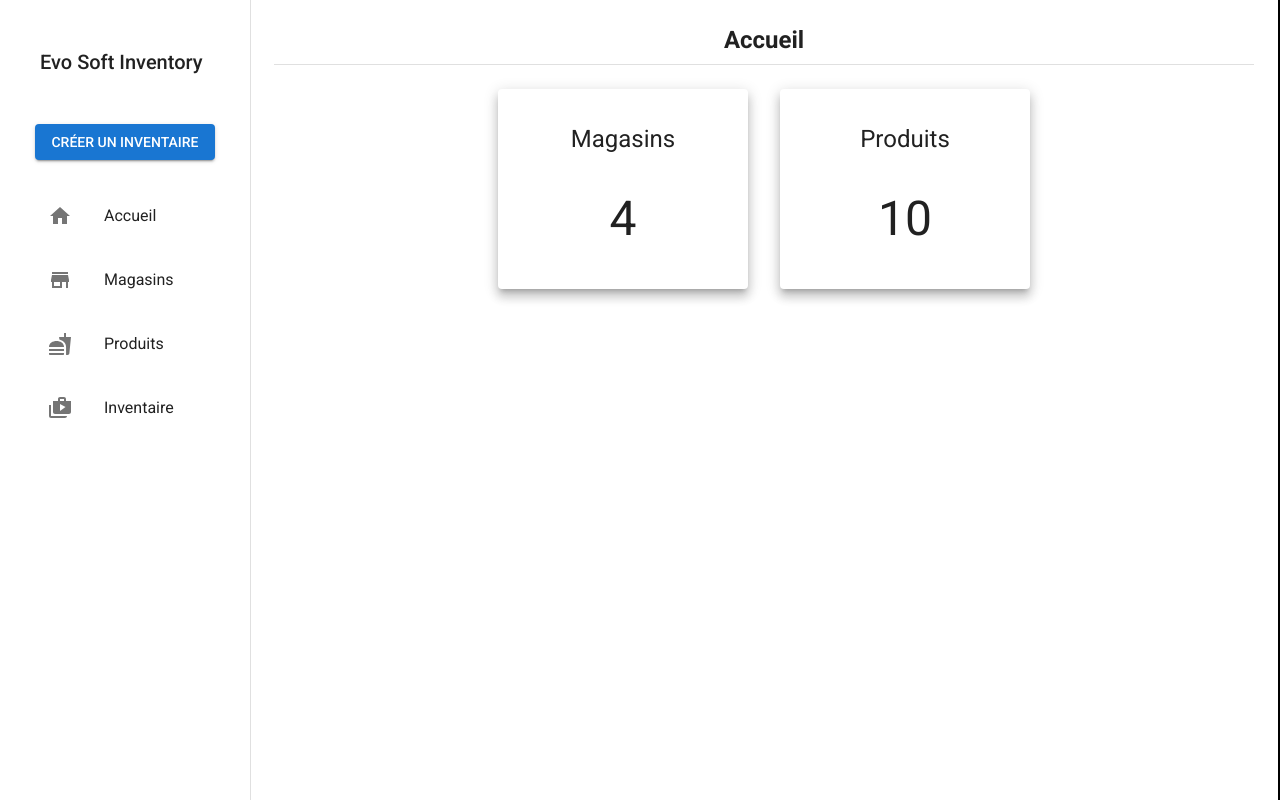
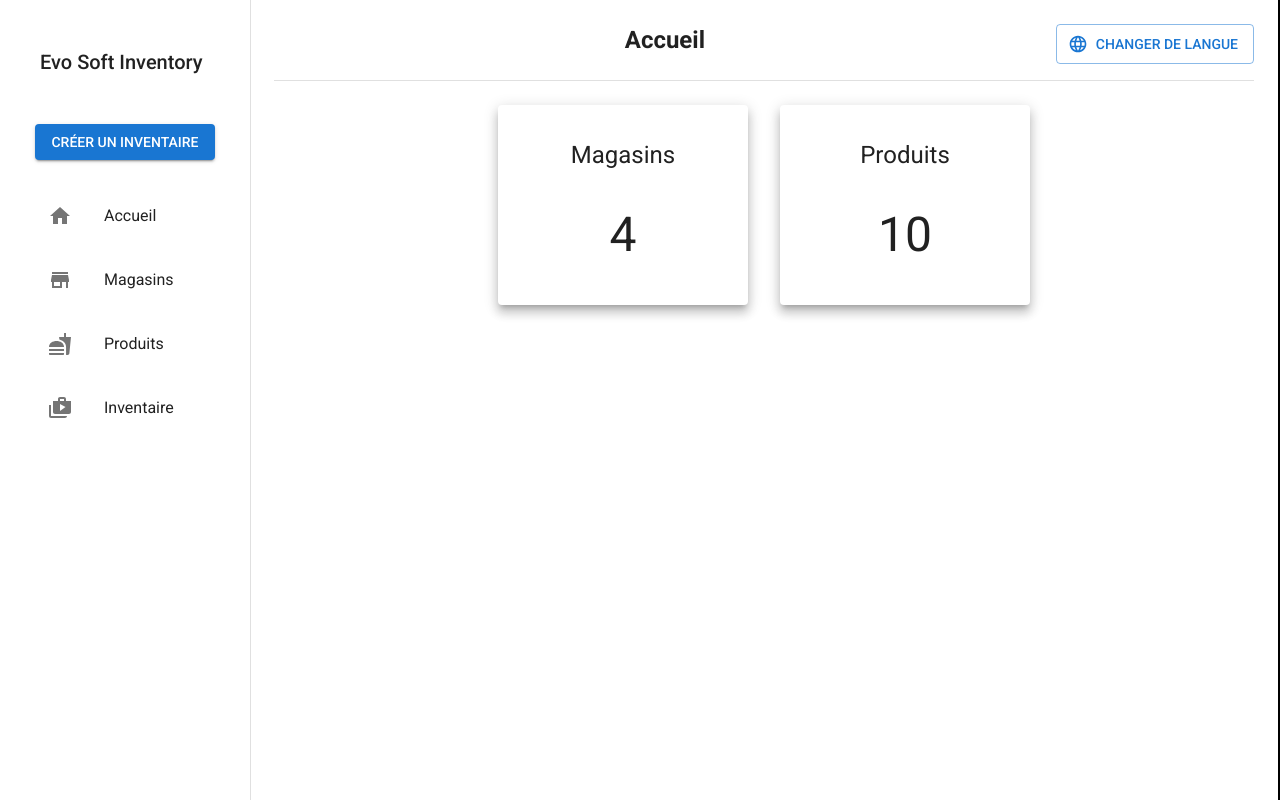
Before and after one commit to Mewoabi-Joe/evoSoftInventory, a React (Vite) app: page / in a window 1280 px wide. Built offline with nearby package versions, Linux system fonts and the light colour scheme; what @toolpad/core would draw is missing.

Commit message:
Internationalisation i18next configurée avec les traductions pour la mise en page et la page d'accueil

```diff
--- a/package.json
+++ b/package.json
@@ -19,8 +19,10 @@
     "@mui/x-date-pickers": "^7.16.0",
     "@toolpad/core": "^0.5.2",
     "dayjs": "^1.11.13",
+    "i18next": "^23.15.1",
     "react": "^18.3.1",
     "react-dom": "^18.3.1",
+    "react-i18next": "^15.0.1",
     "react-router-dom": "^6.26.1"
   },
   "devDependencies": {
--- a/src/composants/EnTetePage.tsx
+++ b/src/composants/EnTetePage.tsx
@@ -1,12 +1,34 @@
-import { Box, Divider, Typography } from "@mui/material";
+import { Box, Button, Divider, Typography } from "@mui/material";
+import LanguageIcon from '@mui/icons-material/Language';
+import { useTranslation } from 'react-i18next';
 
 const EnTetePage = ({ texte }: { texte: string }) => {
+
+	const {i18n, t } = useTranslation();
+
+
+	const changeLanguage = () => {
+		//check the language and switch to the other
+		let lng = i18n.language;
+
+		i18n.changeLanguage(lng === 'en' ? 'fr' : 'en');
+	  };
+
 	return (
 		<Box position={'sticky'} top={'20px'} >
-			<Typography fontWeight={'bold'} gutterBottom textAlign={'center'} component={"h2"} variant="h5">
+			<Box display={'flex'} justifyContent={'center'}><Typography ml={'auto'} fontWeight={'bold'} gutterBottom textAlign={'center'} component={"h2"} variant="h5">
 				{texte}
 			</Typography>
-			<Divider  />
+				<Button
+				sx={{ml: 'auto'}}
+					variant="outlined"
+					startIcon={<LanguageIcon />}
+					onClick={changeLanguage}
+				>
+					{t('changeLanguage')}
+				</Button>
+			</Box>
+			<Divider sx={{my: 2}} />
 		</Box>
 	);
 };
--- /dev/null
+++ b/src/i18n.ts
@@ -0,0 +1,26 @@
+import i18n from 'i18next';
+import { initReactI18next } from 'react-i18next';
+import translationEN from './locales/en/translation.json';
+import translationFR from './locales/fr/translation.json';
+
+const resources = {
+  en: {
+    translation: translationEN
+  },
+  fr: {
+    translation: translationFR
+  }
+};
+
+i18n
+  .use(initReactI18next)
+  .init({
+    resources,
+    lng: 'fr', // default language
+    fallbackLng: 'fr',
+    interpolation: {
+      escapeValue: false
+    }
+  });
+
+export default i18n;
--- /dev/null
+++ b/src/locales/en/translation.json
@@ -0,0 +1,18 @@
+{
+  "appTitle": "Evo Soft Inventory",
+  "createInventory": "Create Inventory",
+  "drawerItems": {
+    "home": "Home",
+    "stores": "Stores",
+    "products": "Products",
+    "inventory": "Inventory"
+  },
+  "changeLanguage": "Switch Language",
+  "homePage": {
+    "pageTitle": "Home",
+    "cardTitles": {
+      "stores": "Stores",
+      "products": "Products"
+    }
+  }
+}
--- /dev/null
+++ b/src/locales/fr/translation.json
@@ -0,0 +1,16 @@
+{
+  "appTitle": "Evo Soft Inventory",
+  "createInventory": "Créer un inventaire",
+  "drawerItems": {
+    "home": "Accueil",
+    "stores": "Magasins",
+    "products": "Produits",
+    "inventory": "Inventaire"
+  },
+  "changeLanguage": "Changer de langue",
+  "homePage": {"pageTitle": "Accueil",
+  "cardTitles": {
+    "stores": "Magasins",
+    "products": "Produits"
+  }}
+}
--- a/src/main.tsx
+++ b/src/main.tsx
@@ -11,6 +11,8 @@ import CssBaseline from "@mui/material/CssBaseline";
 import { NotificationsProvider } from "@toolpad/core/useNotifications";
 import { LocalizationProvider } from "@mui/x-date-pickers";
 import { AdapterDayjs } from "@mui/x-date-pickers/AdapterDayjs";
+import i18n from './i18n';
+import { I18nextProvider } from 'react-i18next';
 
 const theme = createTheme({
 	typography: {
@@ -22,10 +24,12 @@ createRoot(document.getElementById("root")!).render(
 	<StrictMode>
 		<ThemeProvider theme={theme}>
 			<NotificationsProvider>
+			<I18nextProvider i18n={i18n}>
 				<LocalizationProvider dateAdapter={AdapterDayjs}>
 					<CssBaseline />
 					<App />
 				</LocalizationProvider>
+			</I18nextProvider>
 			</NotificationsProvider>
 		</ThemeProvider>
 	</StrictMode>
--- a/src/miseEnPages/MiseEnPageApplication.tsx
+++ b/src/miseEnPages/MiseEnPageApplication.tsx
@@ -2,7 +2,6 @@ import Box from "@mui/material/Box";
 import Drawer from "@mui/material/Drawer";
 import Button from "@mui/material/Button";
 import List from "@mui/material/List";
-// import Divider from "@mui/material/Divider";
 import ListItem from "@mui/material/ListItem";
 import ListItemButton from "@mui/material/ListItemButton";
 import ListItemIcon from "@mui/material/ListItemIcon";
@@ -13,31 +12,33 @@ import { Typography } from "@mui/material";
 import { Fastfood, Home, ShopTwo, Store } from "@mui/icons-material";
 import { routes } from "../routes";
 import { useNavigate } from "react-router-dom";
+import { useTranslation } from 'react-i18next';
 
 const MiseEnPageApplication = ({ children }: { children: React.ReactNode }) => {
     const [open] = React.useState(true);
     const naviguer = useNavigate();
+    const { t } = useTranslation();
 
     const drawerWidth = 250;
 
     const drawerItems = [
         {
-			texte: "Accueil",
+            texte: t("drawerItems.home"),
             icon: <Home />,
             chemin: routes.accueil.chemin,
         },
         {
-			texte: "Magasins",
+            texte: t("drawerItems.stores"),
             icon: <Store />,
             chemin: routes.magasins.chemin,
         },
         {
-			texte: "Produits",
+            texte: t("drawerItems.products"),
             icon: <Fastfood />,
             chemin: routes.produits.chemin,
         },
         {
-			texte: "Inventaire",
+            texte: t("drawerItems.inventory"),
             icon: <ShopTwo />,
             chemin: routes.inventaire.chemin,
         },
@@ -46,10 +47,10 @@ const MiseEnPageApplication = ({ children }: { children: React.ReactNode }) => {
     const DrawerList = (
         <Box sx={{ width: drawerWidth, textAlign: "center" }} role="presentation">
             <Typography component={'h1'} variant="h6" m={5} height={"10%"} display={"flex"} alignItems={"center"}>
-				Evo Soft Inventory
+                {t("appTitle")}
             </Typography>
             <Button variant="contained" sx={{ mb: 2 }} onClick={() => naviguer(routes.creerInventaire.chemin)}>
-				Créer un inventaire
+                {t("createInventory")}
             </Button>
             <List>
                 {drawerItems.map(({ texte, icon, chemin }) => (
--- a/src/pages/Accueil.tsx
+++ b/src/pages/Accueil.tsx
@@ -5,16 +5,19 @@ import MiseEnPagePage from "../miseEnPages/MiseEnPagePage";
 import { magasins } from "../donnees/magasins";
 import { produits } from "../donnees/produits";
 import { routes } from "../routes";
+import { useTranslation } from 'react-i18next';
 
 const Accueil = () => {
-	return (
-		<MiseEnPagePage titreDeLaPage="Accueil">
-			<Box display={'flex'} justifyContent={'center'} gap={4}>
-				<CarteAccueil titre="Magasins" nombre={magasins.length} chemin={routes.magasins.chemin} />
-				<CarteAccueil titre="Produits" nombre={produits.length} chemin={routes.produits.chemin}/>
-			</Box>
-		</MiseEnPagePage>
-	);
+    const { t } = useTranslation();
+
+    return (
+        <MiseEnPagePage titreDeLaPage={t("homePage.pageTitle")}>
+            <Box display={'flex'} justifyContent={'center'} gap={4}>
+                <CarteAccueil titre={t("homePage.cardTitles.stores")} nombre={magasins.length} chemin={routes.magasins.chemin} />
+                <CarteAccueil titre={t("homePage.cardTitles.products")} nombre={produits.length} chemin={routes.produits.chemin}/>
+            </Box>
+        </MiseEnPagePage>
+    );
 };
 
 export default Accueil;
```
Also changed, not shown: 1 other file (tests, documents, lock files or other folders). Lines whose indentation alone changed are shown as unchanged.
